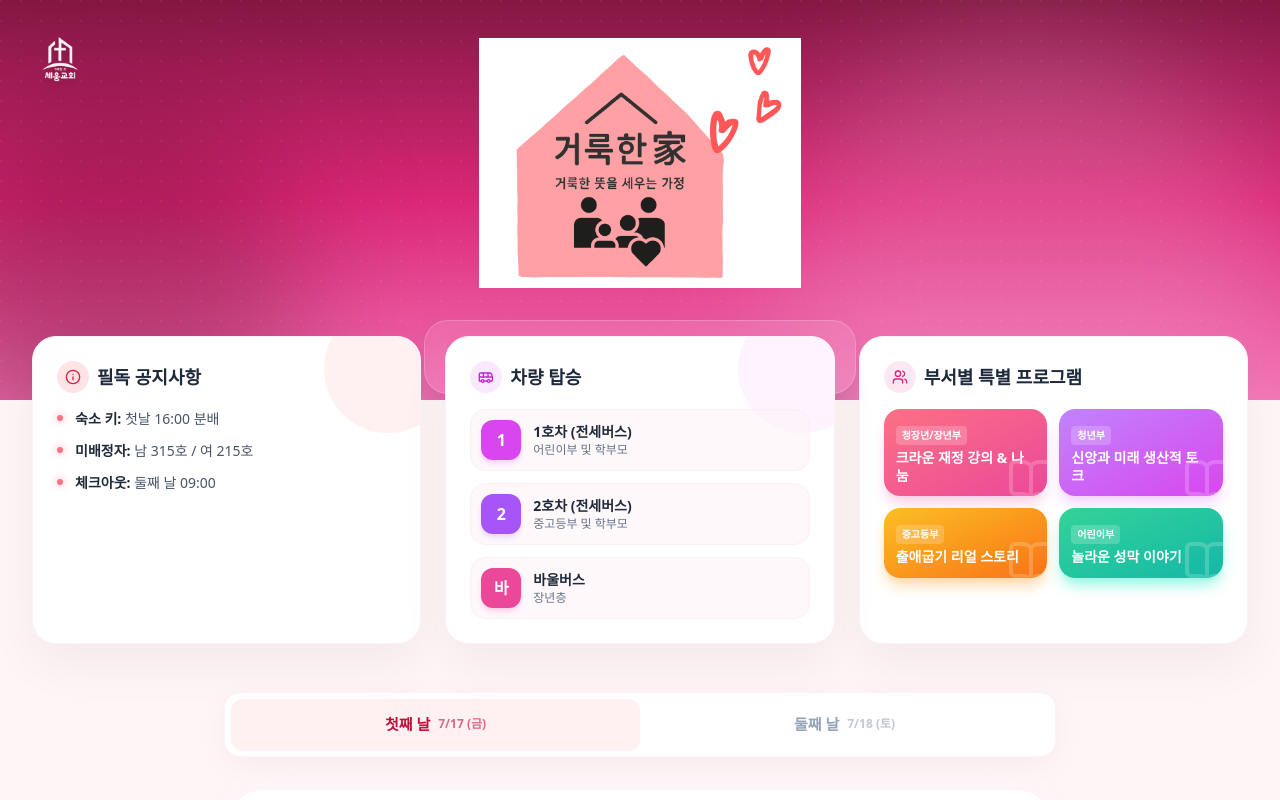
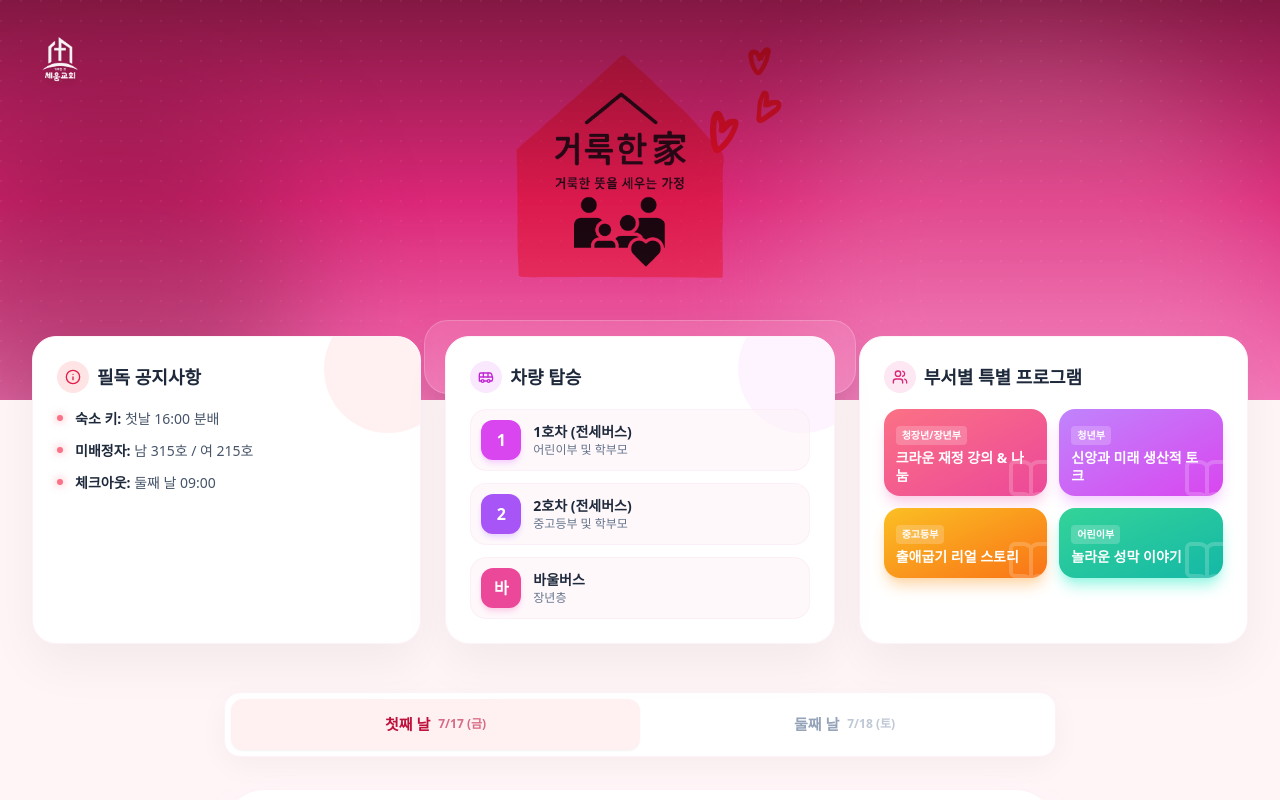
Before and after one commit to kurobin78/HolyFamilyRetreat, a React (Create React App) app: page / in a window 1280 px wide. Shown: the top 800 px of the page. Built offline with nearby package versions, Linux system fonts and the light colour scheme.

Commit message:
Update App.js

```diff
--- a/src/App.js
+++ b/src/App.js
@@ -107,12 +107,12 @@ export default function App() {
 
             {/* 메인 타이틀 이미지 영역 */}
             <div className="flex justify-center mb-8">
-              <div className="relative flex items-center justify-center transform hover:scale-105 transition-transform duration-500">
-                {/* mix-blend-multiply를 사용하여 이미지의 하얀색 배경을 투명하게 만듦 */}
+              {/* 🚨 수정된 부분: mix-blend-multiply를 애니메이션이 있는 부모 div로 이동시켰습니다! */}
+              <div className="relative flex items-center justify-center transform hover:scale-105 transition-transform duration-500 mix-blend-multiply">
                 <img
                   src="image_8171fd.png"
                   alt="거룩한 家 온가족 수련회"
-                  className="relative z-10 h-[180px] sm:h-[220px] md:h-[250px] w-auto object-contain mix-blend-multiply"
+                  className="h-[180px] sm:h-[220px] md:h-[250px] w-auto object-contain"
                 />
               </div>
             </div>
```
